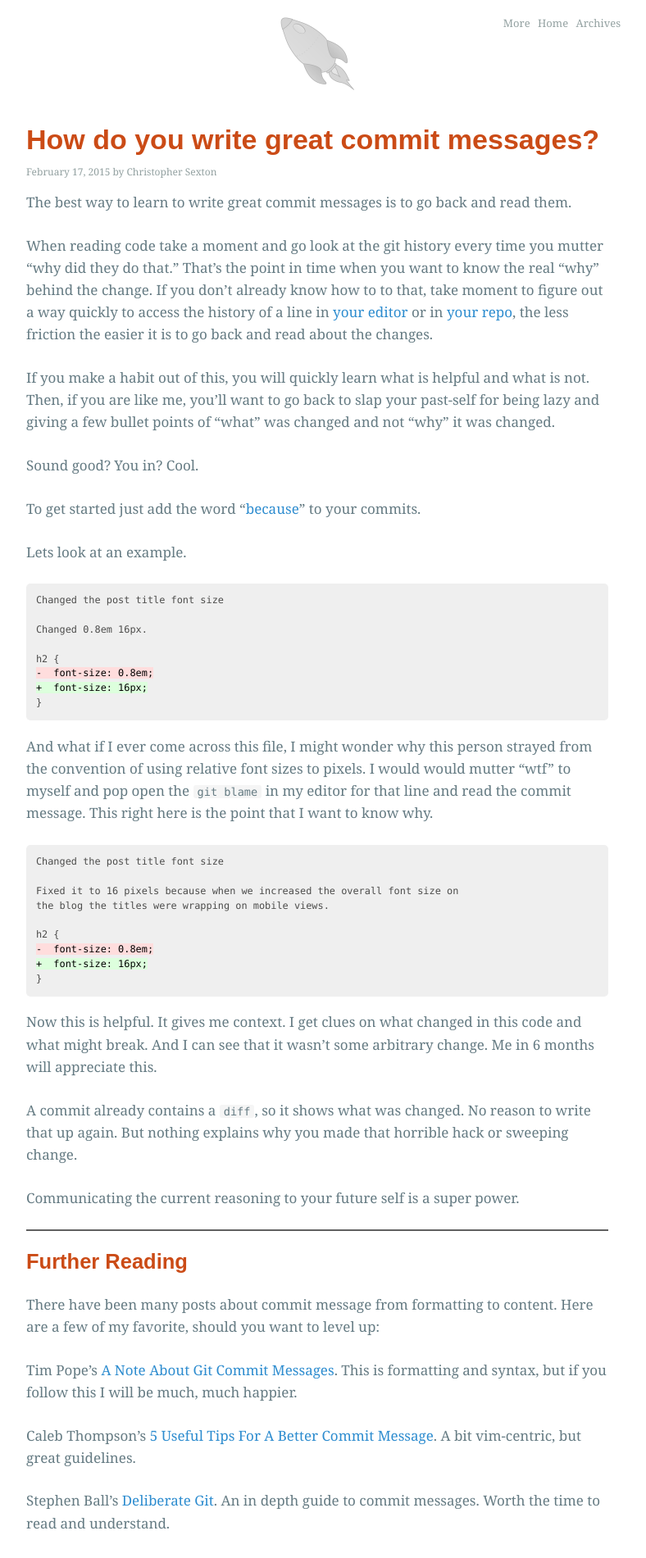
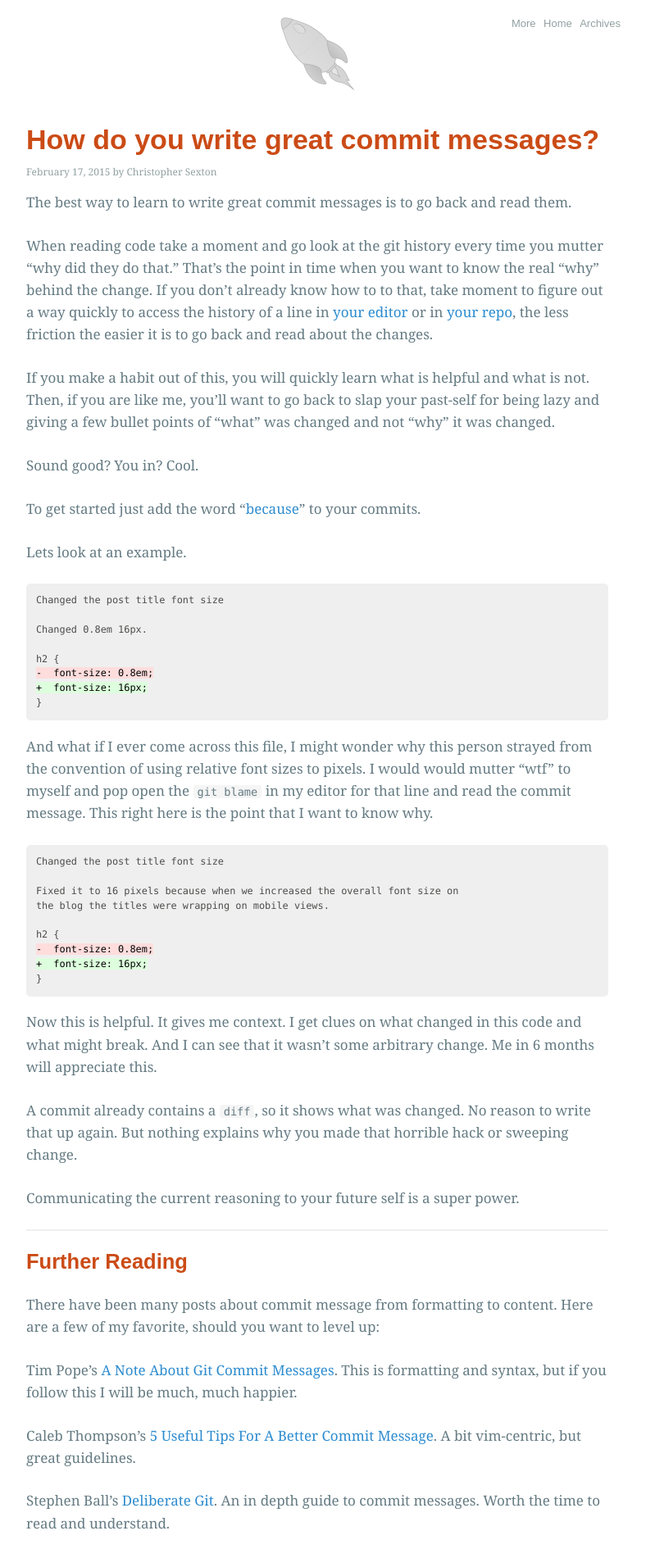
Before and after one commit to csexton/codeography.com, a Jekyll site: the page built from index.html, in a window 1280 px wide. Shown: the top 1901 px of the page at 82% size, without its empty margins (253-1041 px from the left). Built offline with Jekyll 4.4.1, drawn with Linux system fonts in a browser that asks for light colours; nearby versions of some CDN libraries; some web fonts are replaced; Markdown is read by kramdown in place of the engine named in the settings; comment, search, counter and statistics services are not loaded.

Commit message:
Header nav font and hr styles

```diff
--- a/stylesheets/base.css
+++ b/stylesheets/base.css
@@ -23,7 +23,7 @@ $green:     #859900;
 body {
   font: 17px Georgia,Serif;
 }
-hr {background:#606060;color:#606060;}
+hr {background:#efefef;color:#efefef;}
 hr.space {background:none;color:none;}
 h1, h2, h3, h4, h5, h6 {
   font-family: 'Cantarell', arial, serif;
@@ -139,6 +139,7 @@ h2.title {
 }
 
 #header .nav a {
+  font-family: 'Cantarell', arial, serif;
   color: #93A1A1;
   padding-right: 5px;
   font-size: 13px;
```
